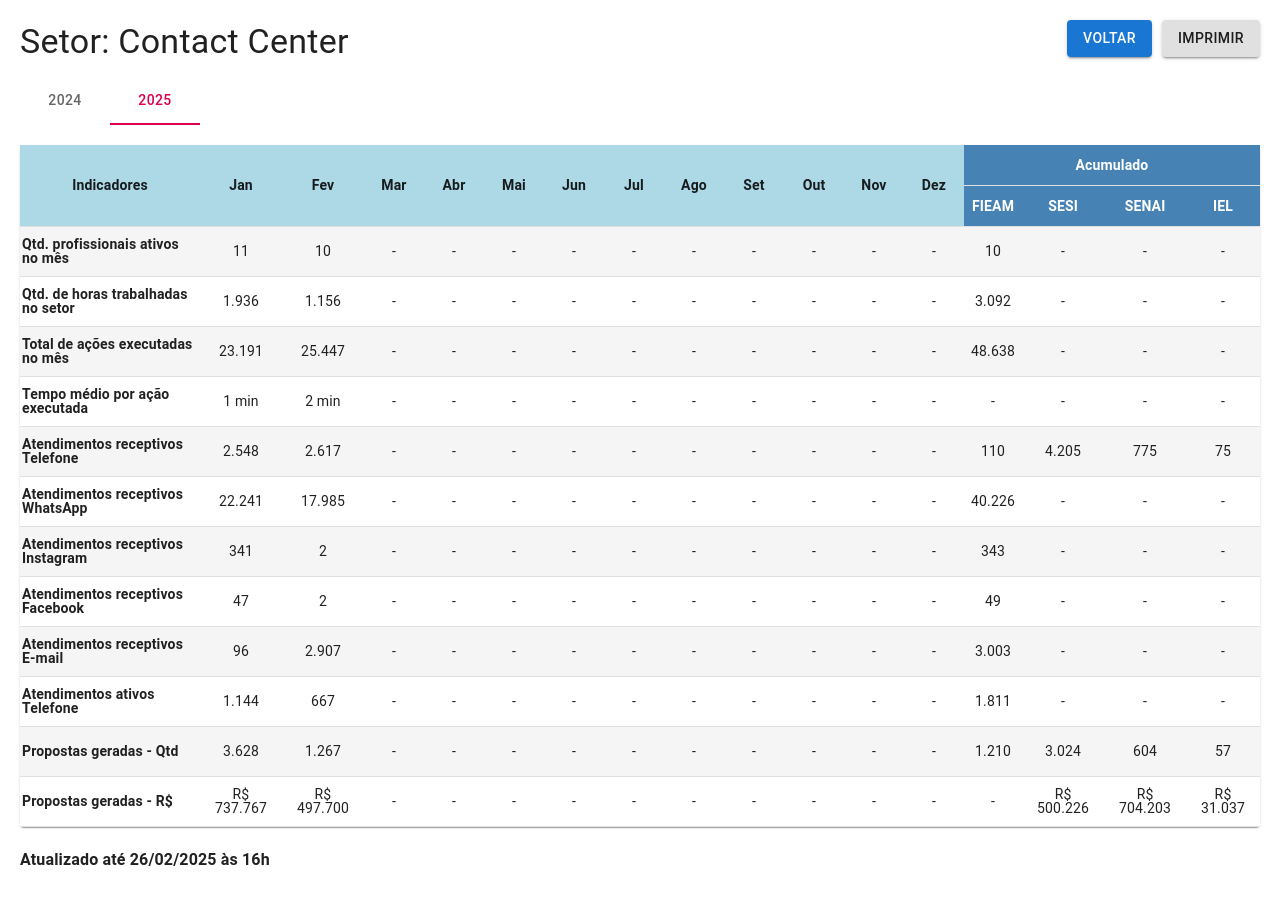
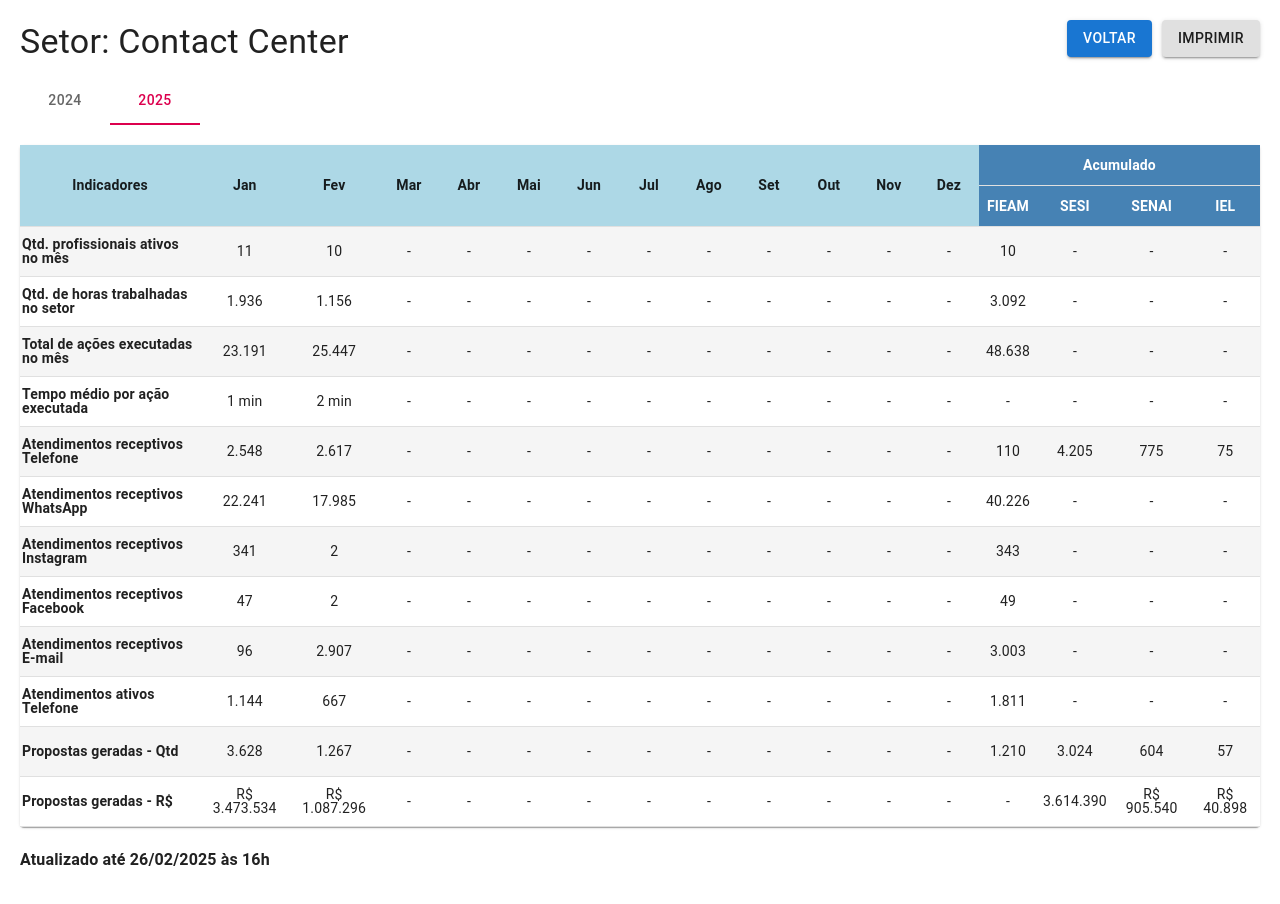
Before and after one commit to Jonathanbfb/organograma, a React (Vite) app: page /indicadores/setor/CallCenter in a window 1280 px wide. Shown: the top 904 px of the page. Built offline with nearby package versions, Linux system fonts and the light colour scheme.

Commit message:
Atualização fevereiro

```diff
--- a/src/pages/setores/Administracao.tsx
+++ b/src/pages/setores/Administracao.tsx
@@ -87,7 +87,7 @@ const Administracao: React.FC = () => {
 
     {
       "indicadores": "Qtd. profissionais ativos no mês",
-      "jan": 6, "fev": 6, "mar": "-", "abr": "-", "mai": "-", "jun": "-", "jul": "-", "ago": "-", "set": "-", "out": "-", "nov": "-",
+      "jan": 6, "fev": 5, "mar": "-", "abr": "-", "mai": "-", "jun": "-", "jul": "-", "ago": "-", "set": "-", "out": "-", "nov": "-",
       "acumulado": { "fieam": 6, "sesi": "-", "senai": "-", "iel": "-" }
     },
     {
@@ -97,7 +97,7 @@ const Administracao: React.FC = () => {
     },
     {
       "indicadores": "Total de ações executadas no mês",
-      "jan": "1.924", "fev": "570", "mar": "-", "abr": "-", "mai": "-", "jun": "-", "jul": "-", "ago": "-", "set": "-", "out": "-", "nov": "-",
+      "jan": "1.904", "fev": "570", "mar": "-", "abr": "-", "mai": "-", "jun": "-", "jul": "-", "ago": "-", "set": "-", "out": "-", "nov": "-",
       "acumulado": { "fieam": "2.474", "sesi": "-", "senai": "-", "iel": "-" }
     },
 
@@ -118,13 +118,13 @@ const Administracao: React.FC = () => {
     },
     {
       "indicadores": "Número de medições",
-      "jan": 68, "fev": "13", "mar": "-", "abr": "-", "mai": "-", "jun": "-", "jul": "-", "ago": "-", "set": "-", "out": "-", "nov": "-", "dez": "-",
+      "jan": "33", "fev": "34", "mar": "-", "abr": "-", "mai": "-", "jun": "-", "jul": "-", "ago": "-", "set": "-", "out": "-", "nov": "-", "dez": "-",
       "acumulado": { "fieam": 3, "sesi": 52, "senai": 23, "iel": 3 }
     },
     {
       "indicadores": "Número de conferencia de notas fiscais",
       "jan": "17", "fev": "19", "mar": "-", "abr": "-", "mai": "-", "jun": "-", "jul": "-", "ago": "-", "set": "-", "out": "-", "nov": "-", "dez": "-",
-      "acumulado": { "fieam": 20, "sesi": "8", "senai": "7", "iel": "1" }
+      "acumulado": { "fieam": "20", "sesi": "8", "senai": "7", "iel": "1" }
     },
     {
       "indicadores": "Número de cadastros CRM/Genesis",
--- a/src/pages/setores/CallCenter.tsx
+++ b/src/pages/setores/CallCenter.tsx
@@ -141,8 +141,8 @@ const CallCenter: React.FC = () => {
       },
       {
         "indicadores": "Propostas geradas - R$",
-        "jan": "R$ 737.767", "fev": "R$ 497.700", "mar": "-", "abr": "-", "mai": "-", "jun": "-", "jul": "-", "ago": "-", "set": "-", "out": "-", "nov": "-", "dez": "-",
-        "acumulado": { "fieam": "-", "sesi": "R$ 500.226", "senai": "R$ 704.203", "iel": "R$ 31.037" }
+        "jan": "R$ 3.473.534", "fev": "R$ 1.087.296", "mar": "-", "abr": "-", "mai": "-", "jun": "-", "jul": "-", "ago": "-", "set": "-", "out": "-", "nov": "-", "dez": "-",
+        "acumulado": { "fieam": "-", "sesi": "3.614.390", "senai": "R$ 905.540", "iel": "R$ 40.898" }
       }
     ]
 
--- a/src/pages/setores/RedesSociais.tsx
+++ b/src/pages/setores/RedesSociais.tsx
@@ -232,8 +232,8 @@ const RedesSociais: React.FC = () => {
     },
     {
       "indicadores": "Publicação nas redes sociais",
-      "jan": 94, "fev": "-", "mar": "-", "abr": "-", "mai": "-", "jun": "-", "jul": "-", "ago": "-", "set": "-", "out": "-", "nov": "-",
-      "acumulado": { "fieam": 8, "sesi": 45, "senai": 21, "iel": 20 }
+      "jan": "94", "fev": "674", "mar": "-", "abr": "-", "mai": "-", "jun": "-", "jul": "-", "ago": "-", "set": "-", "out": "-", "nov": "-",
+      "acumulado": { "fieam": 50, "sesi": 474, "senai": 150, "iel": 94 }
     },
 {
       "indicadores": "Resposta de comentários nas redes sociais",
```
